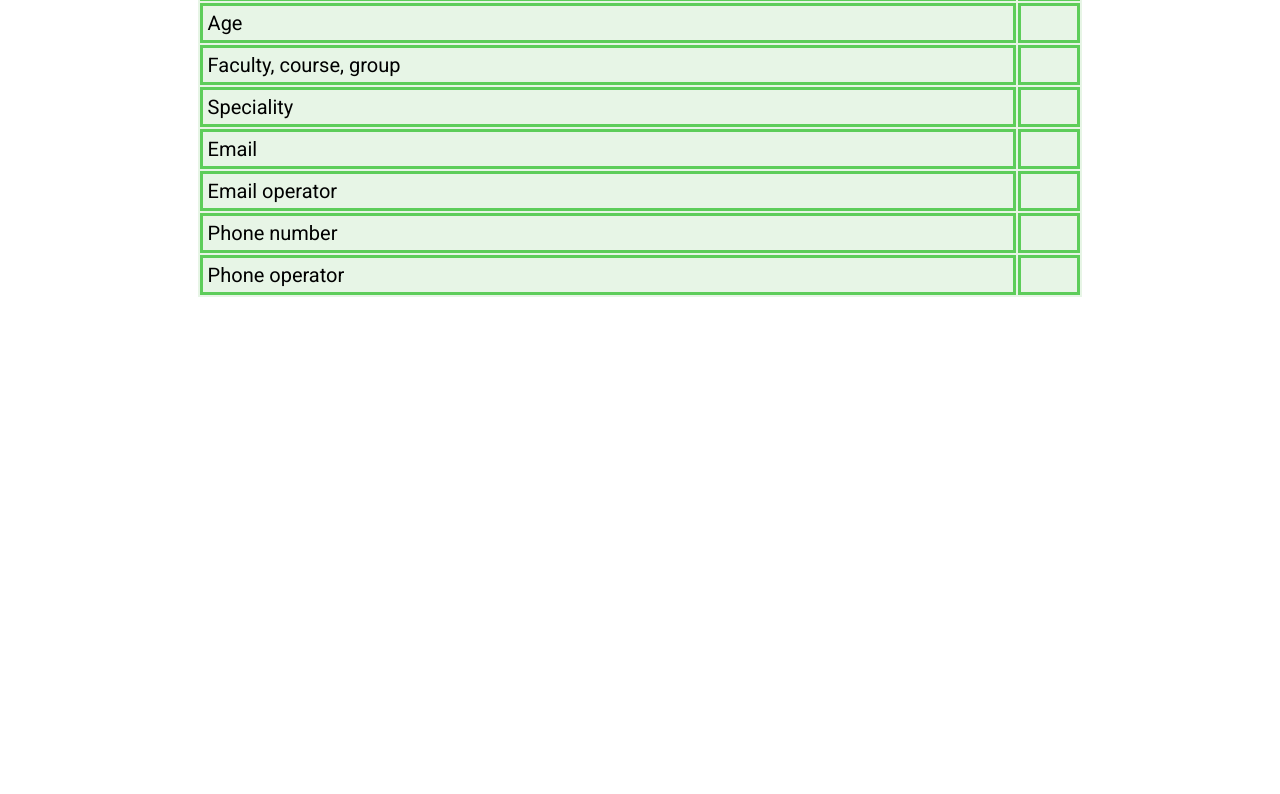
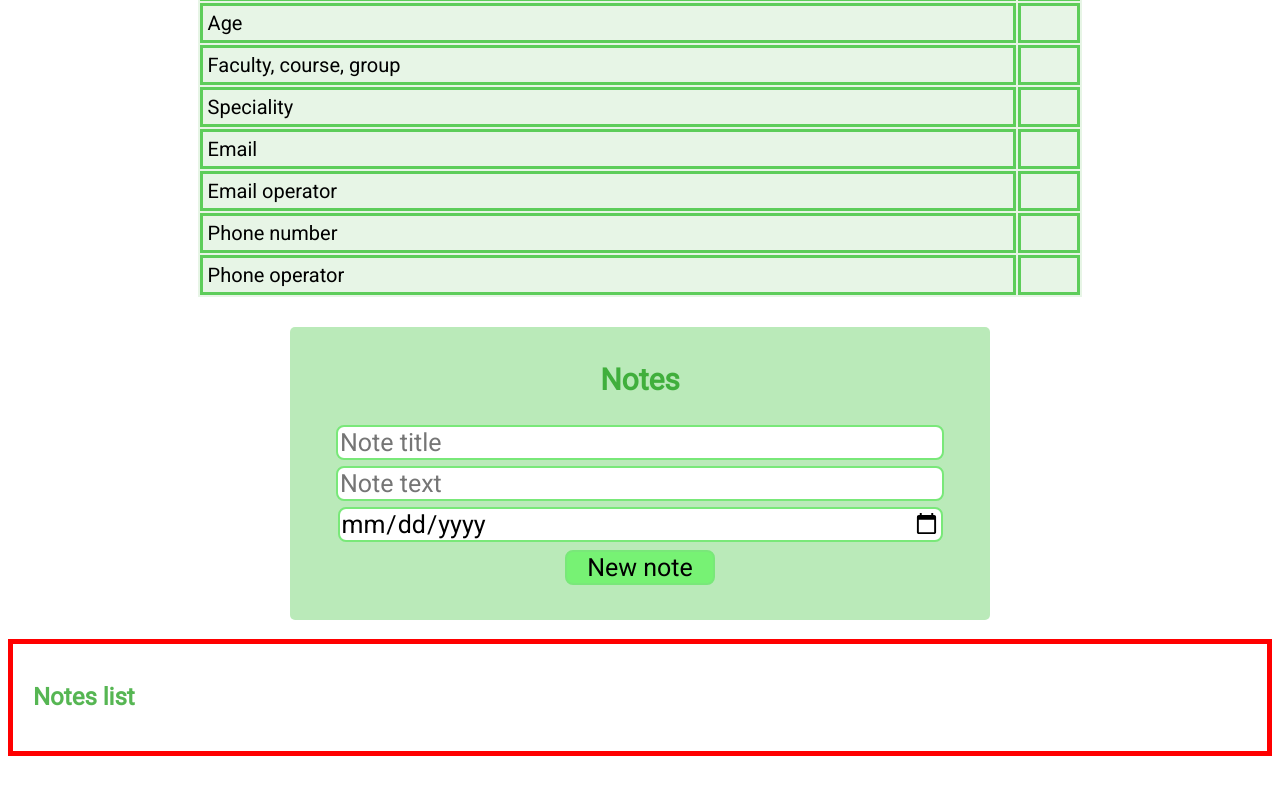
Before and after one commit to Ladzislaf/react-lab-06, a React (Create React App) app: page / in a window 1280 px wide. Shown: the part 636-1430 px from the top of the page. Before the commit the page ends 963 px from the top, so only its background shows below. Built offline with nearby package versions, Linux system fonts and the light colour scheme.

Commit message:
add 2nd task

```diff
--- a/src/App.css
+++ b/src/App.css
@@ -1,6 +1,9 @@
+* {
+    font-family: 'Roboto', sans serif;
+}
+
 table {
     font-size: 20px;
-    font-family: 'Roboto', sans serif;
     margin: 30px auto;
     width: 70%;
     background: rgba(111, 197, 108, 0.17);
@@ -10,3 +13,78 @@ td {
     border: 3px solid rgba(70, 199, 66, 0.85);
     padding: 5px;
 }
+
+/*Notes*/
+
+.noteBtn {
+    margin: 5px;
+    cursor: pointer;
+    font-size: 25px;
+    border: 2px solid #79e879;
+    border-radius: 8px;
+    color: rgb(0, 0, 0);
+    width: 150px;
+    /*margin: 3px auto;*/
+    background: rgba(9, 255, 0, 0.377);
+
+}
+
+.notes_container {
+    border: 5px solid red;
+    padding: 20px;
+    margin: 0 0 50px 0;
+}
+
+.noteForm {
+    text-align: center;
+    font-size: 20px;
+    font-family: 'Roboto', sans serif;
+    background: rgba(70, 199, 66, 0.37);
+    width: 700px;
+    margin: auto;
+    padding: 10px 0 30px 0;
+    border-radius: 5px;
+}
+
+.noteItem {
+    border: 2px solid green;
+    margin: 5px;
+    background: rgba(255, 213, 0, 0.72);
+}
+
+.noteItemRed {
+    border: 2px solid green;
+    margin: 5px;
+    background: rgba(255, 0, 0, 0.72);
+}
+
+.textNote {
+    font-size: 25px;
+}
+
+.titleNote {
+    font-size: 35px;
+    color: rgba(11, 91, 11, 0.82);
+}
+
+.dateNote {
+    font-size: 15px;
+}
+
+.input {
+    font-size: 25px;
+    border: 2px solid #79e879;
+    border-radius: 8px;
+    color: rgb(0, 0, 0);
+    width: 300px;
+    margin: 3px auto;
+}
+
+.noteInput {
+    font-size: 25px;
+    border: 2px solid #79e879;
+    border-radius: 8px;
+    color: rgb(0, 0, 0);
+    width: 600px;
+    margin: 3px auto;
+}
--- a/src/App.jsx
+++ b/src/App.jsx
@@ -1,11 +1,14 @@
 import React from 'react'
 import StudentInfo from "./components/StudentInfo";
+import Notes from "./components/Notes";
+
 import './App.css'
 
 const App = () => {
     return (
         <>
             <StudentInfo/>
+            <Notes/>
         </>
     )
 }
--- a/src/components/Form/PhoneInput.jsx
+++ b/src/components/Form/PhoneInput.jsx
@@ -19,7 +19,7 @@ const onPhoneInput = (e) => {
     let input = e.target // e.target -> object на котором сработала функция, т.е. <input type="tel">
     let inputNumbersValue = getInputNumbersValue(input) // только числовые символы
     let country = getInputCountry(input)
-    console.log(inputNumbersValue)
+    // console.log(inputNumbersValue)
 
     input.value = input.value.replace(/[^\d\-+() ]/, '')
 
--- a/src/components/Form/style/SignUpForm.css
+++ b/src/components/Form/style/SignUpForm.css
@@ -39,7 +39,6 @@ h2 {
 	width: 150px;
 	/*margin: 3px auto;*/
 	background: rgba(9, 255, 0, 0.377);
-
 }
 
 .sel {
--- /dev/null
+++ b/src/components/NoteItem.jsx
@@ -0,0 +1,12 @@
+
+const NoteItem = ({note, styleClass}) => {
+    return (
+        <div className={styleClass}>
+            <div className={'titleNote'}>{note.title}</div>
+            <div className={'textNote'}>{note.text}</div>
+            <div className={'dateNote'}>{note.date}</div>
+        </div>
+    )
+}
+
+export default NoteItem
--- /dev/null
+++ b/src/components/Notes.jsx
@@ -0,0 +1,84 @@
+import React, {useEffect, useState} from 'react'
+import NotesList from "./NotesList";
+
+// TODO: свои стилизованные кнопки и интпуты (css.modules)
+const Notes = () => {
+    const [notes, setNotes] = useState([
+        // { id:1, title: 'title post1', date: new Date().toLocaleDateString(), text:'text post1' },
+    ])
+
+    const [note, setNote] = useState({title: '' , text: '', date: ''})
+
+    const [warning, setWarning] = useState('')
+
+    const addNewNote = (e) => {
+        e.preventDefault()
+        if(note.title === '')
+            alert('Input note title!')
+        else {
+            setNotes([...notes, {...note, id: Date.now()}])
+            setNote({title: '', text: '', date: ''})
+        }
+    }
+
+    const deleteFirstNote = (e) => {
+        e.preventDefault()
+        setNotes(notes.filter((p, index) => index !== 0))
+    }
+
+    const deleteLastNote = (e) => {
+        e.preventDefault()
+        setNotes(notes.filter((p, index) => index !== notes.length - 1))
+    }
+
+    useEffect(() => {
+        if(notes.length < 8)
+            setWarning('')
+        else
+            setWarning('you have a lot of notes')
+    }, [notes])
+
+    return (
+        <>
+            <form className={'noteForm'}>
+                <h2>Notes</h2>
+                <h3 style={{color:'red'}}>{warning}</h3>
+                <input
+                    className={'noteInput'}
+                    type="text"
+                    placeholder={'Note title'}
+                    value={note.title}
+                    onChange={e => setNote({...note, title: e.target.value})}
+                />
+                <input
+                    className={'noteInput'}
+                    type="text"
+                    placeholder={'Note text'}
+                    value={note.text}
+                    onChange={e => setNote({...note, text: e.target.value})}
+                />
+                <input
+                    className={'noteInput'}
+                    type="date"
+                    placeholder={'Note date'}
+                    value={note.date}
+                    onChange={e => setNote({...note, date: e.target.value})}
+                />
+                {
+                    notes.length > 3 ?
+                        <>
+                            <button className={'noteBtn'} onClick={deleteFirstNote}>Delete first</button>
+                            <button className={'noteBtn'} onClick={addNewNote}>New note</button>
+                            <button className={'noteBtn'} onClick={deleteLastNote}>Delete last</button>
+                        </>
+                        : <button className={'noteBtn'} onClick={addNewNote}>New note</button>
+                }
+            </form>
+            <br/>
+
+            <NotesList notes={notes}/>
+        </>
+    )
+}
+
+export default Notes
--- /dev/null
+++ b/src/components/NotesList.jsx
@@ -0,0 +1,17 @@
+import React, {useState} from "react";
+import NoteItem from "./NoteItem";
+
+const NotesList = ({notes}) => {
+    return (
+        <div className={'notes_container'}>
+            <h2>Notes list</h2>
+            {notes.map((note, index) =>
+                index > 6 ?
+                    <NoteItem note={note} styleClass={'noteItemRed'} key={note.id}/>
+                    : <NoteItem note={note} styleClass={'noteItem'} key={note.id}/>
+                )}
+        </div>
+    )
+}
+
+export default NotesList
--- a/src/components/StudentInfo.jsx
+++ b/src/components/StudentInfo.jsx
@@ -1,7 +1,6 @@
 import React, {useState} from 'react'
 import SignUpForm from "./Form/SignUpForm";
 import StudentInfoHandler from "./StudentInfoHandler";
-
 
 const StudentInfo = () => {
     const [studentInfo, setStudentInfo] = useState({
--- a/src/components/StudentInfoHandler.jsx
+++ b/src/components/StudentInfoHandler.jsx
@@ -30,13 +30,13 @@ const StudentInfoHandler = ({info}) => {
 
     let phoneOperator = ''
     if (phoneNumber) {
-        if (phoneNumber.match(/\+375 \(29\) [1369]/) || phoneNumber.match(/\+375 \(44\)/))
+        if (phoneNumber.match(/^\+375 \(29\) [1369]/) || phoneNumber.match(/^\+375 \(44\)/) || phoneNumber.match(/^8 029 [1369]/) || phoneNumber.match(/^8 044/))
             phoneOperator = 'A1 (Velcom)'
-        if (phoneNumber.match(/\+375 \(29\) [2578]/) || phoneNumber.match(/\+375 \(33\)/))
+        if (phoneNumber.match(/^\+375 \(29\) [2578]/) || phoneNumber.match(/^\+375 \(33\)/) || phoneNumber.match(/^8 029 [2578]/) || phoneNumber.match(/^8 033/))
             phoneOperator = 'MTC'
-        if (phoneNumber.match(/\+375 \(25\)/))
+        if (phoneNumber.match(/^\+375 \(25\)/) || phoneNumber.match(/^8 025/))
             phoneOperator = 'Life:)'
-        if (phoneNumber.match(/\+375 \(17\)/))
+        if (phoneNumber.match(/^\+375 \(17\)/) || phoneNumber.match(/^8 017/))
             phoneOperator = 'Beltelecom'
     }
 
```
